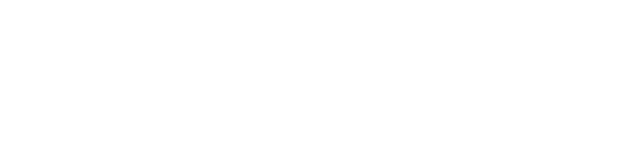
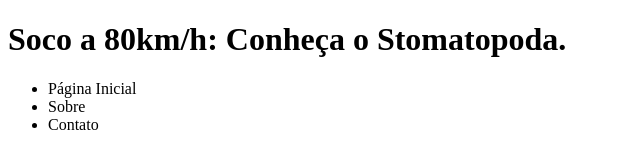
Before and after one commit to PiedroRockembach/Trybe-exercicios, a plain HTML site: page fundamentos/bloco-3-introducao-a-html-e-css/dia-4-html-semantico/index.html in a window 1280 px wide. Shown: the whole page, without its empty margins (0-640 px from the left). Drawn offline with Linux system fonts and the light colour scheme.

Commit message:
cria menu nav

```diff
--- a/fundamentos/bloco-3-introducao-a-html-e-css/dia-4-html-semantico/index.html
+++ b/fundamentos/bloco-3-introducao-a-html-e-css/dia-4-html-semantico/index.html
@@ -5,6 +5,16 @@
     <meta name="viewport" content="width=device-width" />
   </head>
   <body>
-    <!--insira os elementos aqui-->
+    <header>
+        <h1>Soco a 80km/h: Conheça o Stomatopoda.</h1>
+        <nav>
+            <ul>
+                <li>Página Inicial</li>
+                <li>Sobre</li>
+                <li>Contato</li>
+            </ul>
+        </nav>
+    </header>
+
   </body>
 </html>
```
